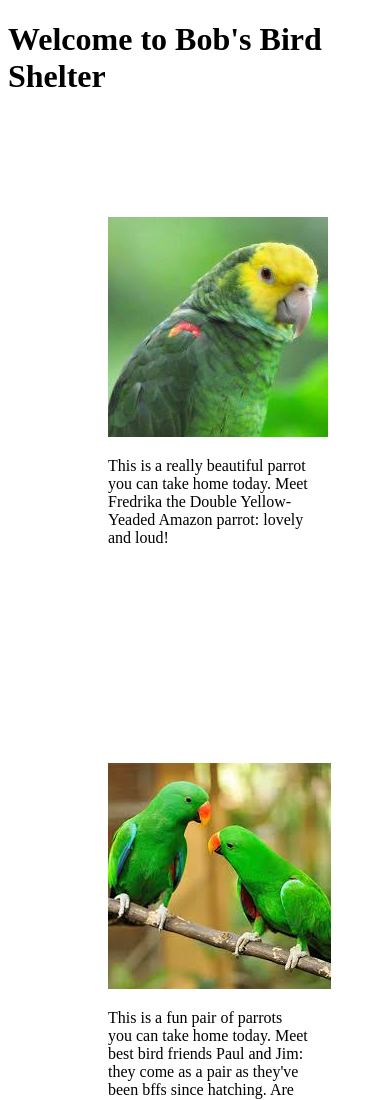
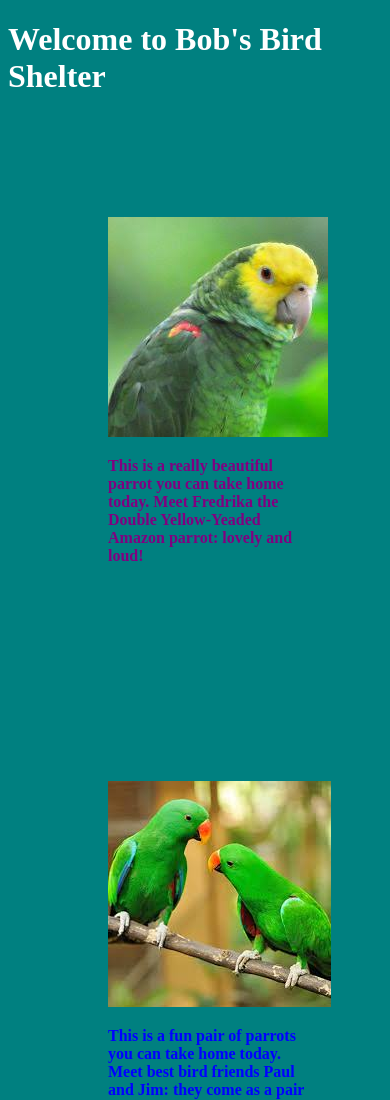
Before and after one commit to 49Eden/Parrot-Shelter, a plain HTML site: page Desktop/shelter/index.html in a window 390 px wide. Shown: the top 1100 px of the page. Drawn offline with Linux system fonts and the light colour scheme.

Commit message:
Addition of media query

```diff
--- a/Desktop/shelter/css/styles.css
+++ b/Desktop/shelter/css/styles.css
@@ -1,22 +1,46 @@
+body {
+  font-weight: bold;
+}
+
+
+
 .column {
   width: 200px;
   float: left;
-  margin: 100px
+  margin: 100px;
+  color: purple;
 }
 
 .column2 {
   width: 200px;
   float: left;
-  margin: 100px
+  margin: 100px;
+  color: blue;
 }
 
 .column3 {
   width: 200px;
   float: left;
-  margin: 100px
+  margin: 100px;
+  color: pink;
+}
+
+@media screen and (max-width: 1000px) {
+  body {
+    background-color: green;
+    color: white;
+  }
+}
+
+@media screen and (max-width: 480px) {
+  body {
+    background-color: teal;
+  }
 }
 
 
+/*Mobile screens (roughly 300 - 480 pixels wide)
+Medium and tablet screens (roughly 700 - 1000 pixels wide)*/
 
 
 
```
Also changed, not shown: Desktop/shelter/index.html (+2 -0 lines).
